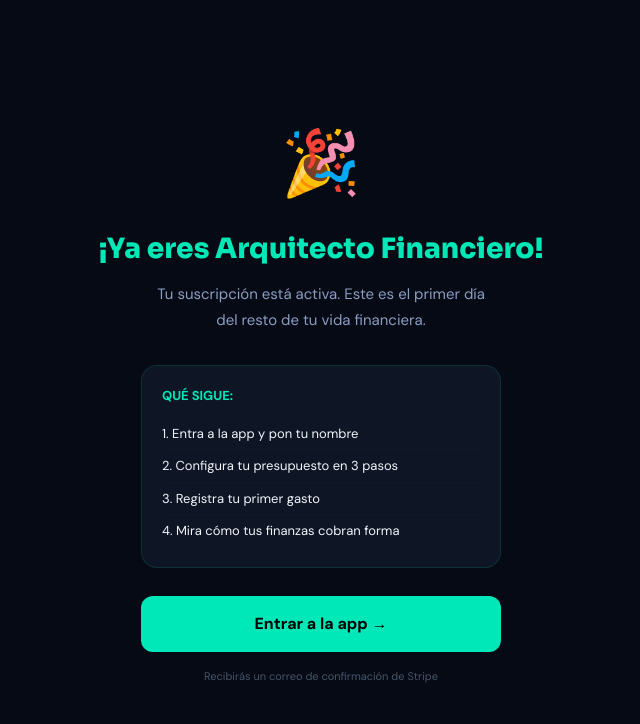
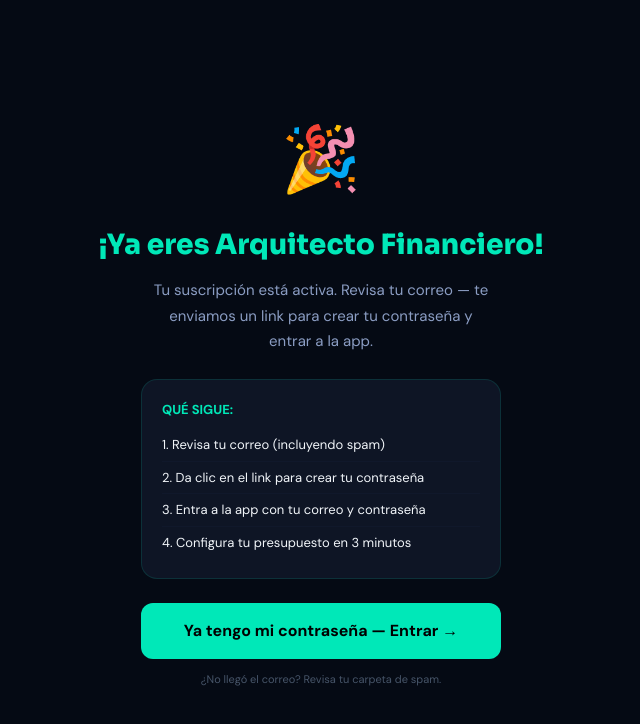
Before and after one commit to OscarMona/arquitecto-financiero, a Next.js app: page /success in a window 1280 px wide. Shown: the top 724 px of the page, without its empty margins (319-959 px from the left). Built offline with nearby package versions, Linux system fonts and the light colour scheme; no server answers.

Commit message:
Fix: Suspense en success page

```diff
--- a/app/success/page.jsx
+++ b/app/success/page.jsx
@@ -1,13 +1,11 @@
 "use client";
-import { useEffect, useState } from "react";
-import { useSearchParams } from "next/navigation";
+import { Suspense, useEffect, useState } from "react";
 
-export default function Success() {
-  const searchParams = useSearchParams();
-  const [listo, setListo] = useState(false);
+function SuccessContent() {
+  const [paso, setPaso] = useState(1);
 
   useEffect(() => {
-    const timer = setTimeout(() => setListo(true), 1000);
+    const timer = setTimeout(() => setPaso(2), 1500);
     return () => clearTimeout(timer);
   }, []);
 
@@ -19,37 +17,50 @@ export default function Success() {
   return (
     <div style={{ background: C.bg, minHeight: "100vh", color: C.t1, fontFamily: "'DM Sans',system-ui,sans-serif", display: "flex", flexDirection: "column", alignItems: "center", justifyContent: "center", padding: "0 24px", textAlign: "center" }}>
       <link href="https://fonts.googleapis.com/css2?family=DM+Sans:wght@400;500;600;700&family=Sora:wght@700;800&display=swap" rel="stylesheet" />
-
+      {paso === 1 ? (
+        <>
+          <div style={{ fontSize: 56, marginBottom: 16 }}>⚙️</div>
+          <h2 style={{ fontFamily: "'Sora',sans-serif", fontSize: 22, fontWeight: 800, color: C.accent, margin: "0 0 8px" }}>Activando tu cuenta...</h2>
+          <p style={{ fontSize: 14, color: C.t2 }}>Solo un momento</p>
+        </>
+      ) : (
+        <>
           <div style={{ fontSize: 64, marginBottom: 16 }}>🎉</div>
           <h1 style={{ fontFamily: "'Sora',sans-serif", fontSize: 28, fontWeight: 800, color: C.accent, margin: "0 0 12px" }}>
             ¡Ya eres Arquitecto Financiero!
           </h1>
-      <p style={{ fontSize: 15, color: C.t2, lineHeight: 1.7, maxWidth: 340, margin: "0 0 32px" }}>
-        Tu suscripción está activa. Este es el primer día del resto de tu vida financiera.
+          <p style={{ fontSize: 15, color: C.t2, lineHeight: 1.7, maxWidth: 340, margin: "0 0 24px" }}>
+            Tu suscripción está activa. Revisa tu correo — te enviamos un link para crear tu contraseña y entrar a la app.
           </p>
-
-      <div style={{ background: C.card, borderRadius: 16, padding: 20, border: `1px solid ${C.accent}22`, maxWidth: 360, width: "100%", marginBottom: 28, textAlign: "left" }}>
-        <div style={{ fontSize: 13, color: C.accent, fontWeight: 700, marginBottom: 12 }}>QUÉ SIGUE:</div>
+          <div style={{ background: C.card, borderRadius: 16, padding: 20, border: `1px solid ${C.accent}22`, maxWidth: 360, width: "100%", marginBottom: 24, textAlign: "left" }}>
+            <div style={{ fontSize: 13, color: C.accent, fontWeight: 700, marginBottom: 10 }}>QUÉ SIGUE:</div>
             {[
-          "1. Entra a la app y pon tu nombre",
-          "2. Configura tu presupuesto en 3 pasos",
-          "3. Registra tu primer gasto",
-          "4. Mira cómo tus finanzas cobran forma",
+              "1. Revisa tu correo (incluyendo spam)",
+              "2. Da clic en el link para crear tu contraseña",
+              "3. Entra a la app con tu correo y contraseña",
+              "4. Configura tu presupuesto en 3 minutos",
             ].map((s, i) => (
               <div key={i} style={{ fontSize: 13, color: C.t1, padding: "6px 0", borderBottom: i < 3 ? `1px solid ${C.border}33` : "none" }}>{s}</div>
             ))}
           </div>
-
-      <a
-        href="/"
-        style={{ display: "block", width: "100%", maxWidth: 360, padding: "16px", borderRadius: 12, border: "none", background: C.accent, color: "#000", fontSize: 16, fontWeight: 800, cursor: "pointer", textDecoration: "none", textAlign: "center" }}
-      >
-        Entrar a la app →
+          <a href="/login" style={{ display: "block", width: "100%", maxWidth: 360, padding: "16px", borderRadius: 12, background: C.accent, color: "#000", fontSize: 16, fontWeight: 800, textDecoration: "none", textAlign: "center", marginBottom: 12 }}>
+            Ya tengo mi contraseña — Entrar →
           </a>
-
-      <div style={{ fontSize: 11, color: C.t3, marginTop: 16 }}>
-        Recibirás un correo de confirmación de Stripe
-      </div>
+          <div style={{ fontSize: 11, color: C.t3 }}>¿No llegó el correo? Revisa tu carpeta de spam.</div>
+        </>
+      )}
     </div>
   );
 }
+
+export default function Success() {
+  return (
+    <Suspense fallback={
+      <div style={{ background: "#050A14", minHeight: "100vh", display: "flex", alignItems: "center", justifyContent: "center" }}>
+        <div style={{ color: "#00E8B8", fontSize: 16, fontWeight: 700 }}>Cargando...</div>
+      </div>
+    }>
+      <SuccessContent />
+    </Suspense>
+  );
+}
```
Lines whose indentation alone changed are shown as unchanged.
